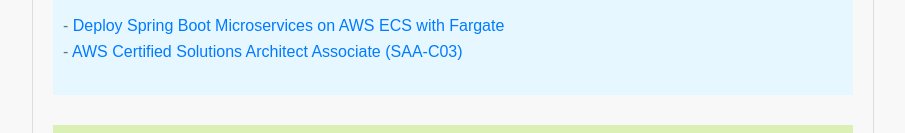
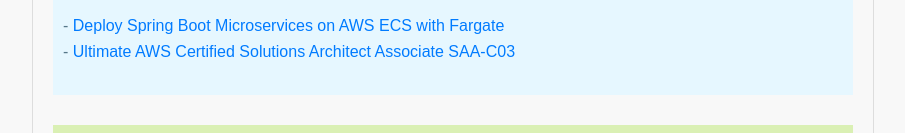
Before and after one commit to grujicaleksandar90/senior-engineer-roadmap, a plain HTML site: page index.html in a window 1280 px wide. Shown: the part 1658-1791 px from the top of the page, without its empty margins (187-1092 px from the left). Drawn offline with Linux system fonts and the light colour scheme.

Commit message:
Update index.html

```diff
--- a/index.html
+++ b/index.html
@@ -140,7 +140,7 @@
         <h2>10. Cloud Services: (February EOM)</h2>
         <p>
             - <a href="https://www.udemy.com/course/deploy-spring-boot-microservices-on-aws-ecs-with-fargate/">Deploy Spring Boot Microservices on AWS ECS with Fargate</a><br>
-            - <a href="https://www.udemy.com/course/aws-certified-solutions-architect-associate-hands-on/">AWS Certified Solutions Architect Associate (SAA-C03)</a>
+            - <a href="https://www.udemy.com/course/aws-certified-solutions-architect-associate-saa-c03/">Ultimate AWS Certified Solutions Architect Associate SAA-C03</a>
         </p>
     </div>
 
```
